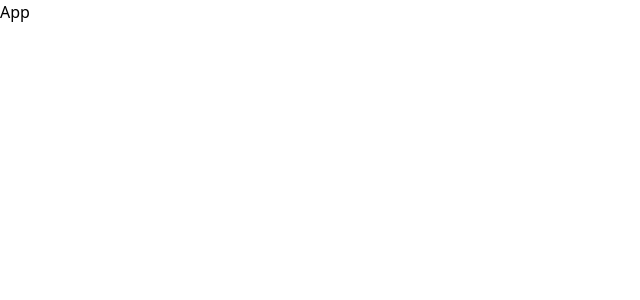
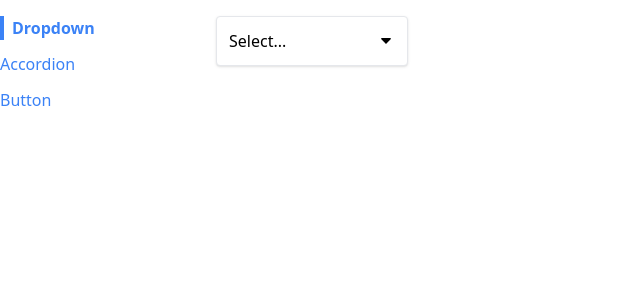
Before and after one commit to asterixf/react-redux, a React (Create React App) app in the folder comps/: page / in a window 1280 px wide. Shown: the top 300 px of the page, without its empty margins (0-640 px from the left). Built offline with nearby package versions, Linux system fonts and the light colour scheme.

Commit message:
pure react navigation practice

```diff
--- a/comps/src/App.js
+++ b/comps/src/App.js
@@ -1,5 +1,26 @@
+import Sidebar from './components/Sidebar';
+import Route from './components/Route';
+import AccordionPage from './pages/AccordionPage';
+import DropdownPage from './pages/DropdownPage';
+import ButtonPage from './pages/ButtonPage'
+
 function App() {
-return <div>App</div>
-}
+return (
+<div className='container mx-auto grid grid-cols-6 gap-4 mt-4'>
+  <Sidebar/>
+  <div className='col-span-5'>
+    <Route path='/'>
+      <DropdownPage/>
+    </Route>
+    <Route path='/accordion'>
+      <AccordionPage/>
+    </Route>
+    <Route path='/button'>
+      <ButtonPage/>
+    </Route>
+  </div>
+</div>
+
+)}
 
 export default App;
--- /dev/null
+++ b/comps/src/components/Link.js
@@ -0,0 +1,25 @@
+import classNames from 'classnames';
+import useNavigation from '../hooks/use-navigation';
+
+function Link({to, children, className, activeClassName}){
+  const { navigate, currentPath } = useNavigation();
+
+  const classes= classNames(
+    'text-blue-500',
+    className,
+    currentPath === to && activeClassName
+     );
+
+  const handleClick  = (event) => {
+    if(event.metaKey || event.ctrlKey){
+      return;
+    }
+    event.preventDefault();
+
+    navigate(to);
+  };
+
+  return <a class={classes} href={to} onClick={handleClick}>{children}</a>
+}
+
+export default Link;
--- /dev/null
+++ b/comps/src/components/Route.js
@@ -0,0 +1,12 @@
+import useNavigation from "../hooks/use-navigation";
+
+function Route({ path, children }) {
+  const { currentPath } = useNavigation();
+
+  if (path === currentPath){
+    return children
+  }
+    return null;
+};
+
+export default Route;
--- /dev/null
+++ b/comps/src/components/Sidebar.js
@@ -0,0 +1,24 @@
+import Link from "./Link";
+
+function Sidebar() {
+  const links= [
+    {label:'Dropdown', path:'/'},
+    {label:'Accordion', path:'/accordion'},
+    {label:'Button', path:'/button'  },
+  ]
+    const renderedLinks= links.map((link) => {
+      return <Link
+      key={link.label}
+      to={link.path}
+      className='mb-3'
+      activeClassName='font-bold border-l-4 border-blue-500 pl-2'
+      >{link.label}</Link>
+    })
+
+  return (
+    <div className="sticky top-0 flex flex-col items-start">{renderedLinks}</div>
+    //class overflow-y-scroll optional
+  )
+}
+
+export default Sidebar;
--- /dev/null
+++ b/comps/src/context/navigation.js
@@ -0,0 +1,32 @@
+import { createContext, useState, useEffect } from 'react';
+
+const NavigationContext = createContext();
+
+function NavigationProvider({ children }) {
+  const [currentPath, setCurrentPath] = useState(window.location.pathname);
+
+  useEffect( () =>{
+    const handler = () => {
+      setCurrentPath(window.location.pathname);
+    };
+
+    window.addEventListener('popstate', handler);
+
+    return () => {
+      window.removeEventListener('popstate', handler);
+    };
+}, []);
+
+  const navigate = (to) => {
+    window.history.pushState({}, '', to);
+    setCurrentPath(to)
+  };
+
+
+  return <NavigationContext.Provider value={{ currentPath, navigate }}>
+    {children}
+  </NavigationContext.Provider>
+  }
+
+  export { NavigationProvider };
+  export default NavigationContext;
--- /dev/null
+++ b/comps/src/hooks/use-navigation.js
@@ -0,0 +1,8 @@
+import { useContext } from 'react';
+import NavigationContext from '../context/navigation';
+
+function useNavigation() {
+  return useContext(NavigationContext);
+}
+
+export default useNavigation;
--- a/comps/src/index.js
+++ b/comps/src/index.js
@@ -2,8 +2,13 @@
 import React from 'react';
 import ReactDOM  from 'react-dom/client';
 import App from './App';
+import { NavigationProvider } from './context/navigation'
 
 const el = document.getElementById('root');
 const root = ReactDOM.createRoot(el);
 
-root.render(<App />);
+root.render(
+<NavigationProvider>
+  <App />
+</NavigationProvider>
+);
```
